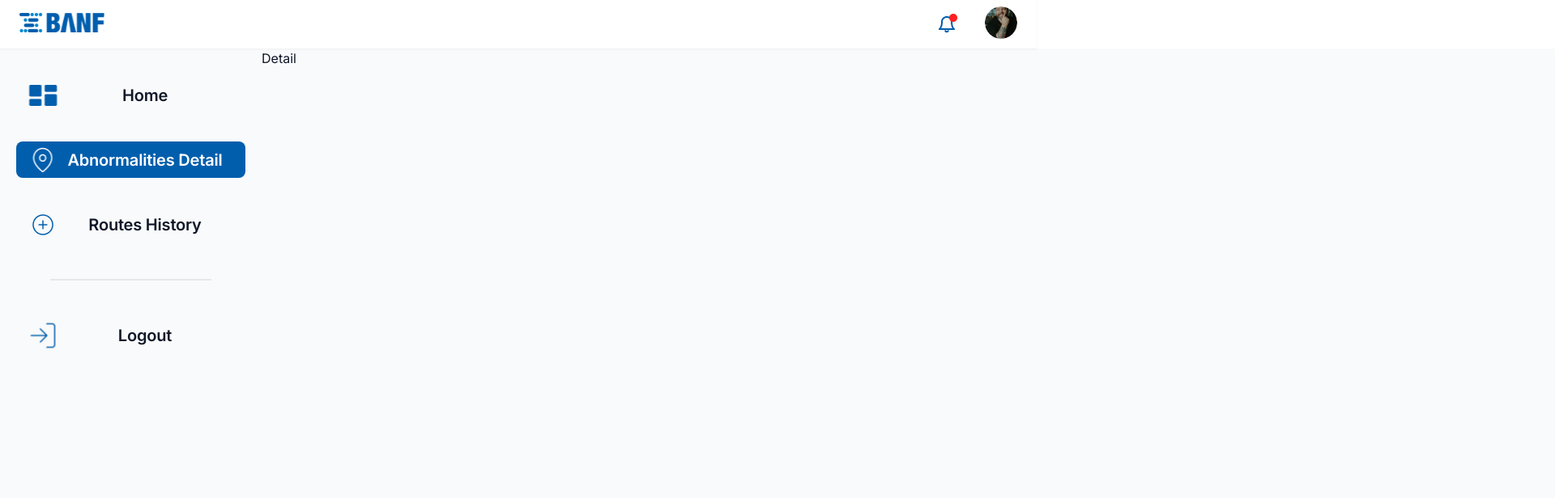
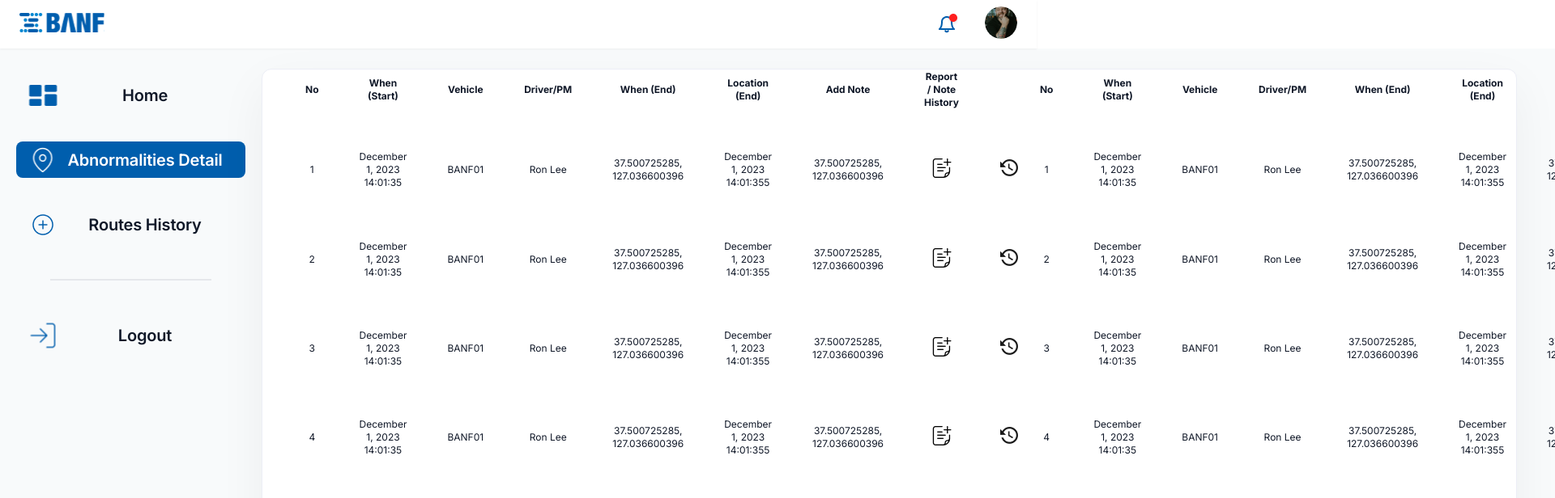
Before and after one commit to samiehomie/banf, a Next.js app: page /detail in a window 1280 px wide. Shown: the top 616 px of the page at 81% size, 1920 px wide, since content can reach past the window. Built offline with nearby package versions, Linux system fonts and the light colour scheme.

Commit message:
Add detail route

```diff
--- a/app/detail/page.tsx
+++ b/app/detail/page.tsx
@@ -1,7 +1,63 @@
 import React from 'react'
+import { dummyData, dataType } from '@/public/data/dummyData'
+import DataTable from '@/components/table-components/DataTable'
+import WhiteBoard from '@/components/common/WhiteBoard'
+
+const columns = [
+  'When (Start)',
+  'Vehicle',
+  'Driver/PM',
+  'When (End)',
+  'Location (End)',
+  'Add Note',
+  'Report / Note History'
+]
+
+const TableRow = ({ index, data }: { index: number; data: dataType }) => {
+  return (
+    <tr className="hover:bg-gray-50">
+      <td className="py-[32px] pr-[25px] text-center">{index + 1}</td>
+      <td className="px-[25px] text-center">{data['When']}</td>
+      <td className="px-[25px] text-center">{data['Vehicle']}</td>
+      <td className="px-[25px] text-center">{data['Driver']}</td>
+      <td className="px-[25px] text-center">{data['Location']}</td>
+      <td className="px-[25px] text-center">{data['When']}5</td>
+      <td className="px-[25px] text-center">{data['Location']}</td>
+      <td className="px-[25px] text-center">
+        <span className="inline-block bg-note" />
+      </td>
+      <td className="px-[25px] text-center">
+        <span className="inline-block bg-history" />
+      </td>
+    </tr>
+  )
+}
 
 function page() {
-  return <div>Detail</div>
+  return (
+    <section className="flex ">
+      <WhiteBoard
+        extraStyle={{
+          display: 'flex',
+          paddingLeft: '52px',
+          paddingRight: '52px'
+        }}
+      >
+        {/* <div className="bg-blue-500 w-full h-full flex-1"></div>
+        <div className="bg-red-500 w-full h-full flex-1"></div> */}
+        <DataTable columns={columns}>
+          {dummyData.slice(0, 8).map((data, i) => (
+            <TableRow key={i} index={i} data={data} />
+          ))}
+        </DataTable>
+        <DataTable columns={columns}>
+          {dummyData.slice(0, 8).map((data, i) => (
+            <TableRow key={i} index={i} data={data} />
+          ))}
+        </DataTable>
+      </WhiteBoard>
+    </section>
+  )
 }
 
 export default page
--- a/app/history/page.tsx
+++ b/app/history/page.tsx
@@ -1,8 +1,22 @@
 import React from 'react'
+import { dummyData, dataType } from '@/public/data/dummyData'
+import DataTable from '@/components/table-components/DataTable'
+import WhiteBoard from '@/components/common/WhiteBoard'
+import TableHeader from '@/components/table-components/TableHeader'
+import Dropdown from '@/components/common/Dropdown'
+import TableFooter from '@/components/table-components/TableFooter'
+import Paging from '@/components/common/Paging'
 import SearchInput from '@/components/common/SearchInput'
-import Paging from '@/components/common/Paging'
-import Dropdown from '@/components/common/Dropdown'
-import { dummyData, dataType } from '@/public/data/dummyData'
+
+const columns = [
+  'When (Start)',
+  'Vehicle',
+  'Driver/PM',
+  'When (End)',
+  'Location (End)',
+  'Add Note',
+  'Report / Note History'
+]
 
 const TableRow = ({ index, data }: { index: number; data: dataType }) => {
   return (
@@ -26,54 +40,20 @@ const TableRow = ({ index, data }: { index: number; data: dataType }) => {
 
 function page() {
   return (
-    <>
-      <section
-        className="pl-[94px] mt-[25px] w-[1550px] h-[954px] bg-white rounded-[12px]
-    shadow-[0_20px_60px_0px_rgba(0,0,0,0.05)] border border-[#ECEEF6]"
-      >
-        <header className="h-[130px]">
-          <h2 className="inline-block title pt-[47px] ml-[-35px]">
-            Route History
-          </h2>
-          <div className="inline-block">
-            <span className="text-[13px] tracking-[-0.1px] ml-[374px] leading-[18px]">
-              Sort by
-            </span>
+    <WhiteBoard>
+      <TableHeader title="Route History">
         <Dropdown />
-          </div>
-        </header>
-        <table className="leading-[16px] text-[12px] text-[#101828]">
-          <thead>
-            <tr>
-              <th className="pb-[20px] pr-[25px] text-center">No</th>
-              <th className="pb-[20px] px-[25px] text-center">When (Start)</th>
-              <th className="pb-[20px] px-[25px] text-center">Vehicle</th>
-              <th className="pb-[20px] px-[25px] text-center">Driver/PM</th>
-              <th className="pb-[20px] px-[25px] text-center">
-                Location (Start)
-              </th>
-              <th className="pb-[20px] px-[25px] text-center">When (End)</th>
-              <th className="pb-[20px] px-[25px] text-center">
-                Location (End)
-              </th>
-              <th className="pb-[20px] px-[25px] text-center">Add Note</th>
-              <th className="pb-[20px] px-[25px] text-center">
-                Report / Note History
-              </th>
-            </tr>
-          </thead>
-          <tbody>
+      </TableHeader>
+      <DataTable columns={columns}>
         {dummyData.slice(0, 8).map((data, i) => (
           <TableRow key={i} index={i} data={data} />
         ))}
-          </tbody>
-        </table>
-        <section className="mt-[45px] ml-[-35px] flex">
+      </DataTable>
+      <TableFooter>
         <SearchInput />
         <Paging />
-        </section>
-      </section>
-    </>
+      </TableFooter>
+    </WhiteBoard>
   )
 }
 
--- /dev/null
+++ b/components/common/WhiteBoard.tsx
@@ -0,0 +1,21 @@
+import React from 'react'
+
+function WhiteBoard({
+  children,
+  extraStyle
+}: {
+  children: React.ReactNode
+  extraStyle?: {}
+}) {
+  return (
+    <section
+      style={{...extraStyle}}
+      className={`pl-[94px] mt-[25px] w-[1550px] h-[954px] bg-white rounded-[12px]
+  shadow-[0_20px_60px_0px_rgba(0,0,0,0.05)] border border-[#ECEEF6]`}
+    >
+      {children}
+    </section>
+  )
+}
+
+export default WhiteBoard
--- /dev/null
+++ b/components/table-components/DataTable.tsx
@@ -0,0 +1,27 @@
+import React from 'react'
+
+function DataTable({
+  children,
+  columns
+}: {
+  children: React.ReactNode
+  columns: Array<string>
+}) {
+  return (
+    <table className="leading-[16px] text-[12px] text-[#101828]">
+      <thead>
+        <tr>
+          <th className="pb-[20px] pr-[25px] text-center">No</th>
+          {columns.map((column, index) => (
+            <th key={index} className="pb-[20px] px-[25px] text-center">
+              {column}
+            </th>
+          ))}
+        </tr>
+      </thead>
+      <tbody>{children}</tbody>
+    </table>
+  )
+}
+
+export default DataTable
--- /dev/null
+++ b/components/table-components/TableFooter.tsx
@@ -0,0 +1,7 @@
+import React from 'react'
+
+function TableFooter({ children }: { children: React.ReactNode }) {
+  return <section className="mt-[45px] ml-[-35px] flex">{children}</section>
+}
+
+export default TableFooter
--- /dev/null
+++ b/components/table-components/TableHeader.tsx
@@ -0,0 +1,23 @@
+import React from 'react'
+
+function TableHeader({
+  children,
+  title
+}: {
+  children?: React.ReactNode
+  title: string
+}) {
+  return (
+    <header className="h-[130px]">
+      <h2 className="inline-block title pt-[47px] ml-[-35px]">{title}</h2>
+      <div className="inline-block">
+        <span className="text-[13px] tracking-[-0.1px] ml-[374px] leading-[18px]">
+          Sort by
+        </span>
+        {children}
+      </div>
+    </header>
+  )
+}
+
+export default TableHeader
```
Lines whose indentation alone changed are shown as unchanged.
